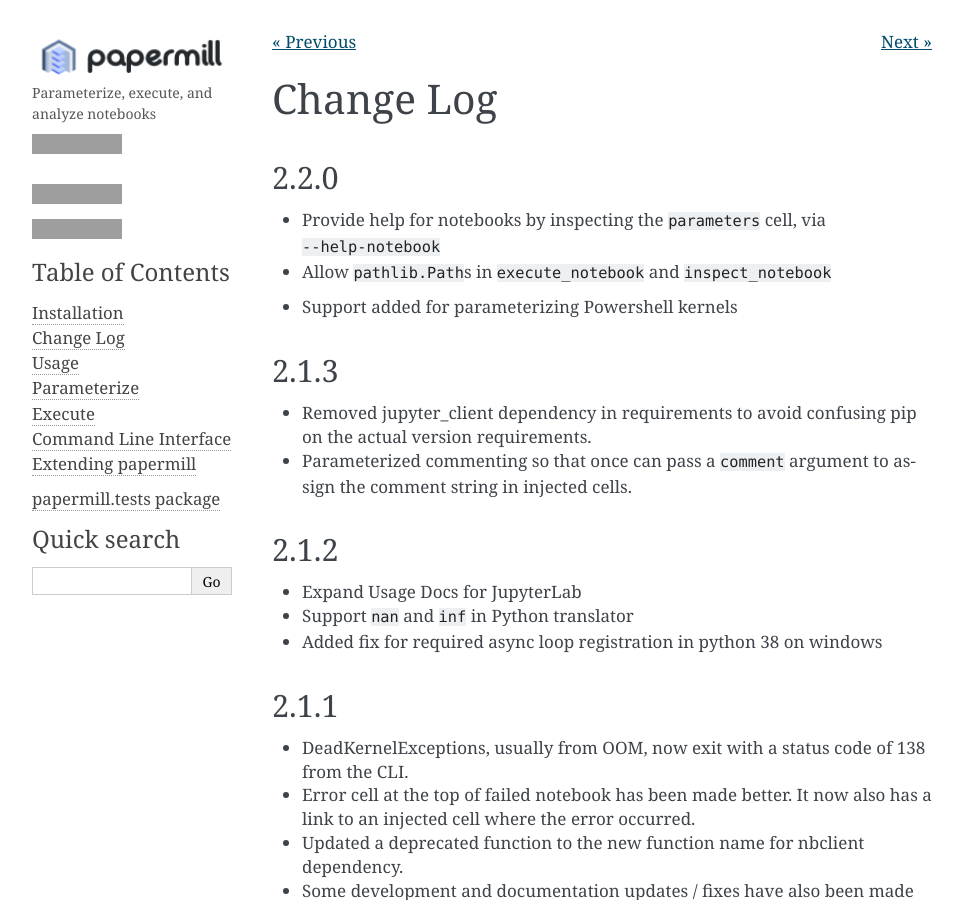
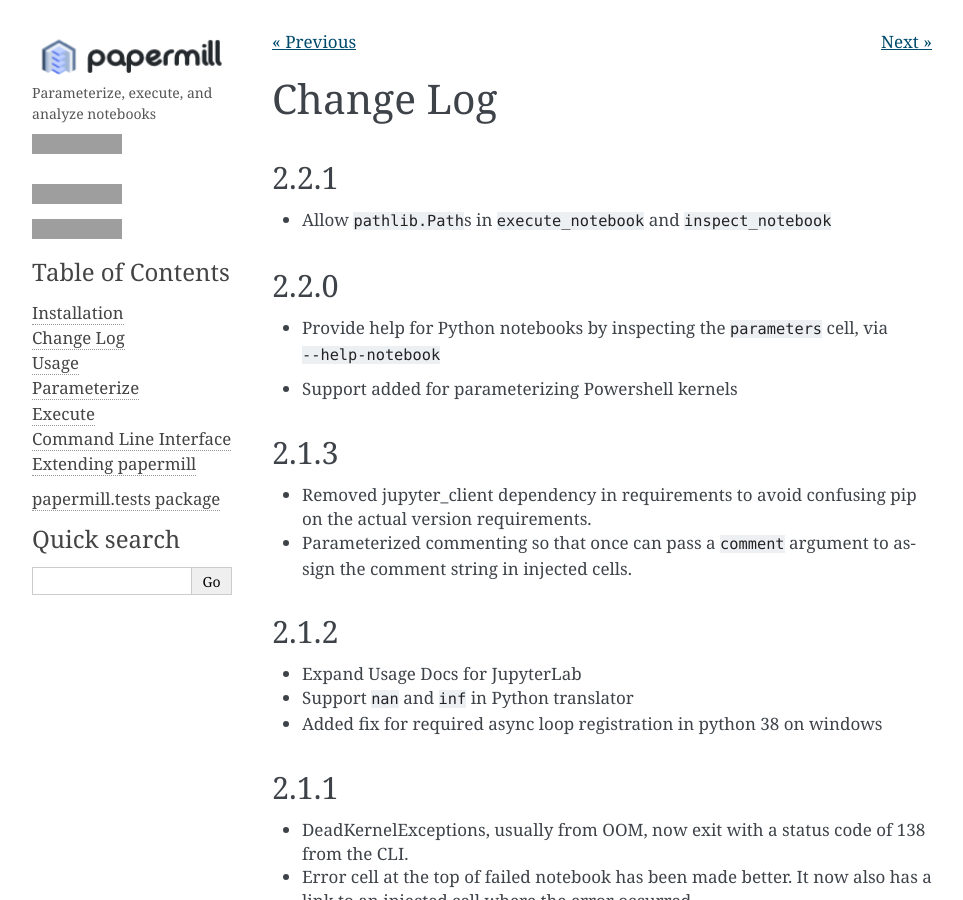
Before and after one commit to nteract/papermill, a Sphinx documentation site: the page built from docs/changelog.md, in a window 1280 px wide and 900 px high, cut to the strip 0-900 px from the top of the window. Shown: the whole strip, without its empty margins (148-1111 px from the left). Built offline with Sphinx 7.4.7, drawn with Linux system fonts in a browser that asks for light colours; pages that are not in the unit, such as notebooks, are missing from menus; grey boxes are pictures that could not be loaded.

Commit message:
Update changelog to fix release notes for 2.2.0-1

```diff
--- a/docs/changelog.md
+++ b/docs/changelog.md
@@ -1,9 +1,12 @@
 # Change Log
+
+## 2.2.1
+
+* Allow `pathlib.Path`s in `execute_notebook` and `inspect_notebook`
 
 ## 2.2.0
 
-* Provide help for notebooks by inspecting the `parameters` cell, via `--help-notebook`
-* Allow `pathlib.Path`s in `execute_notebook` and `inspect_notebook`
+* Provide help for Python notebooks by inspecting the `parameters` cell, via `--help-notebook`
 - Support added for parameterizing Powershell kernels
 
 ## 2.1.3
```
